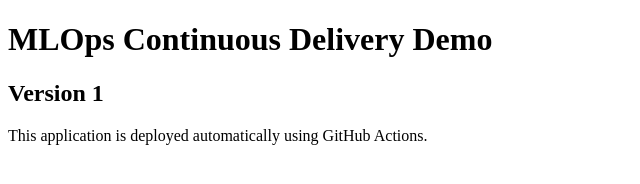
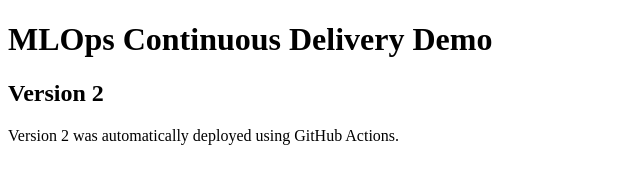
Before and after one commit to Kilarususmitha24/cd-demo, a plain HTML site: page index.html in a window 1280 px wide. Shown: the full height of the page, 0-640 px from the left. Drawn offline with Linux system fonts and the light colour scheme.

Commit message:
Update application to Version 2

```diff
--- a/index.html
+++ b/index.html
@@ -7,7 +7,7 @@
 </head>
 <body>
     <h1>MLOps Continuous Delivery Demo</h1>
-    <h2>Version 1</h2>
-    <p>This application is deployed automatically using GitHub Actions.</p>
+    <h2>Version 2</h2>
+    <p>Version 2 was automatically deployed using GitHub Actions.</p>
 </body>
 </html>
```
